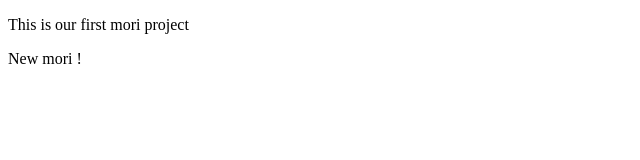
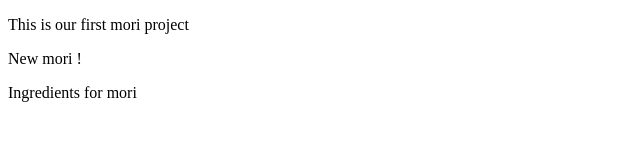
Before and after one commit to robel99/com.mori, a plain HTML site: page index.html in a window 1280 px wide. Shown: the whole page, without its empty margins (0-640 px from the left). Drawn offline with Linux system fonts and the light colour scheme.

Commit message:
bug fix
version 1.1 bug fix for production

```diff
--- a/index.html
+++ b/index.html
@@ -8,5 +8,8 @@
 
 
 <p>New mori !</p>
+
+
+<p>Ingredients for mori</p>
 </body>
 </html>
```
